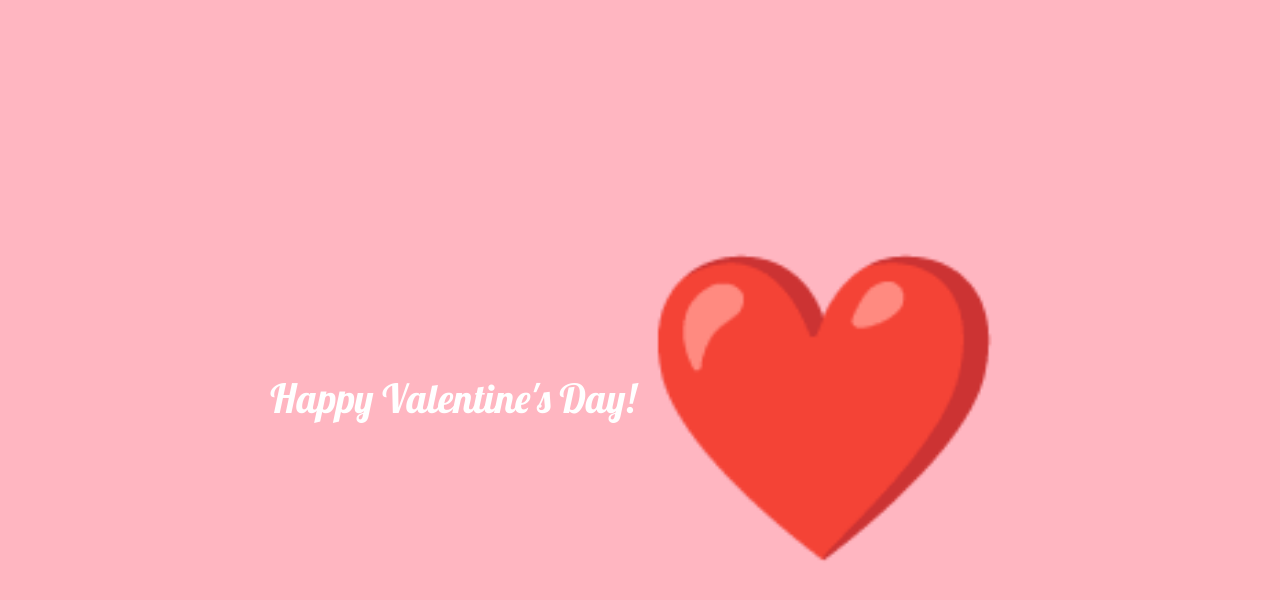
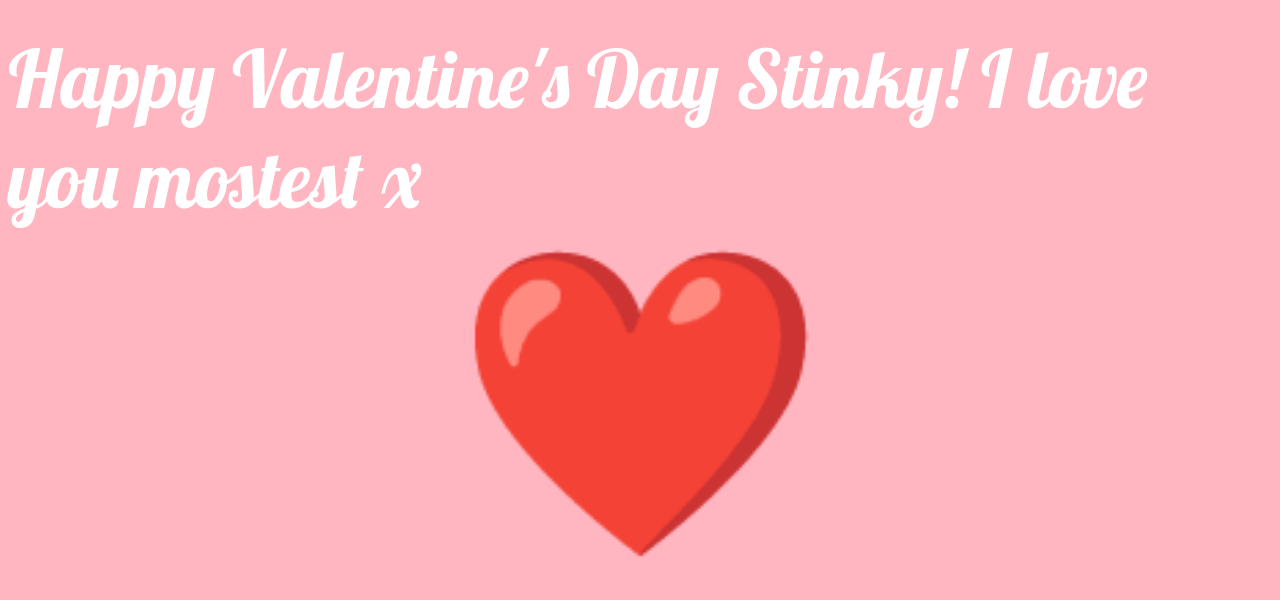
Before and after one commit to martinamuscat/stinkysquishy, a plain HTML site: page index.html in a window 1280 px wide. Drawn offline with Linux system fonts and the light colour scheme.

Commit message:
Update index.html

```diff
--- a/index.html
+++ b/index.html
@@ -9,7 +9,8 @@
     <style>
         body {
             display: flex;
-            justify-content: center;
+            flex-direction: column; /* Align items vertically */
+            justify-content: flex-start; /* Push content to the top */
             align-items: center;
             height: 100vh;
             background-color: #FFB6C1;
@@ -29,15 +30,15 @@
             font-family: "Lobster", serif;
             font-weight: 400;
             font-style: normal;
-            font-size: 40px;
+            font-size: 80px;
             color: white;
-            margin-bottom: 20px;
+            margin-top: 20px;
         }
     </style>
 </head>
 <body>
     <!-- Heading text with Lobster font -->
-    <div class="lobster-regular">Happy Valentine's Day!</div>
+    <div class="lobster-regular">Happy Valentine's Day Stinky! I love you mostest x</div>
     <div class="heart">❤️</div>
 </body>
 </html>
```
